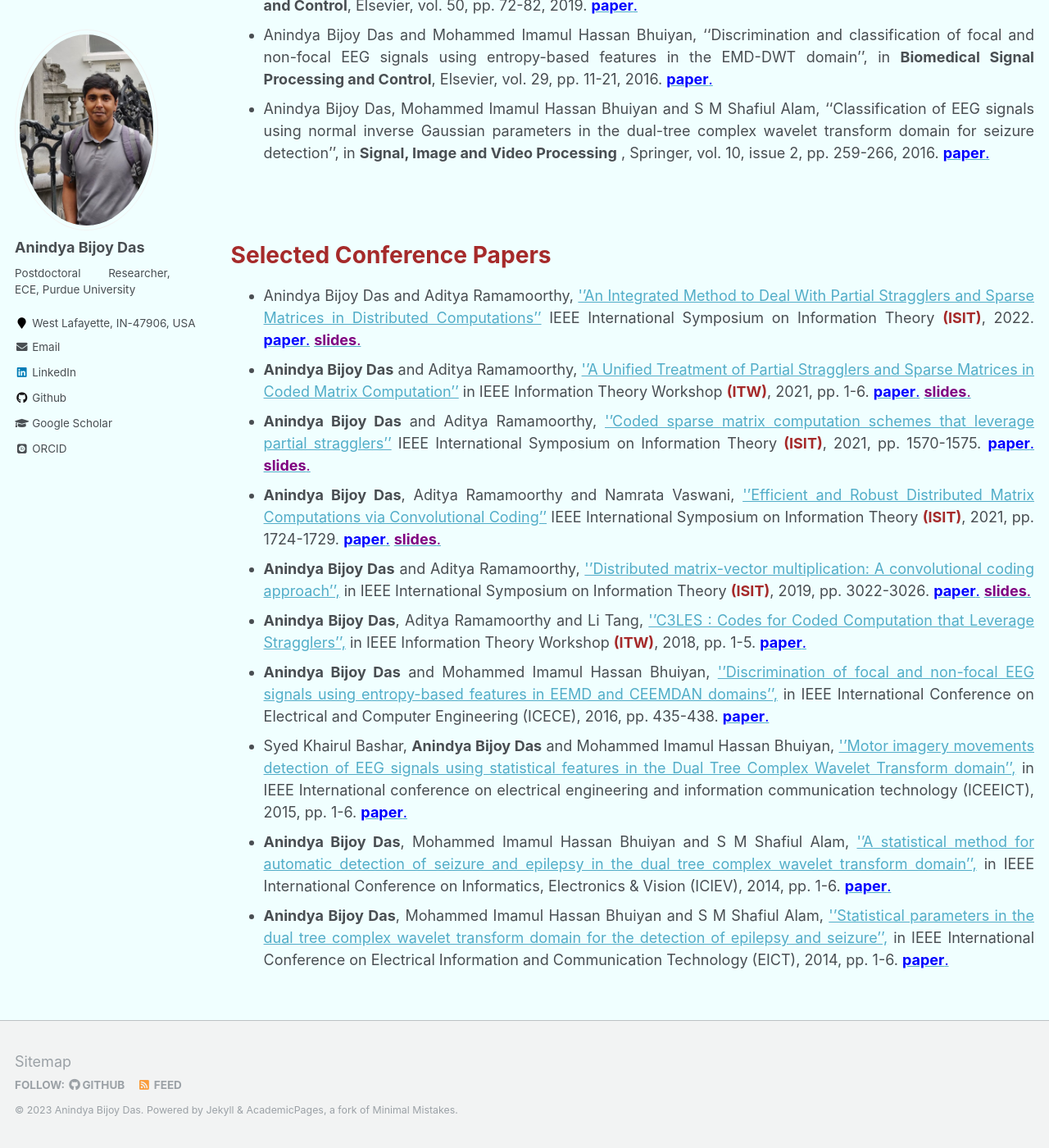
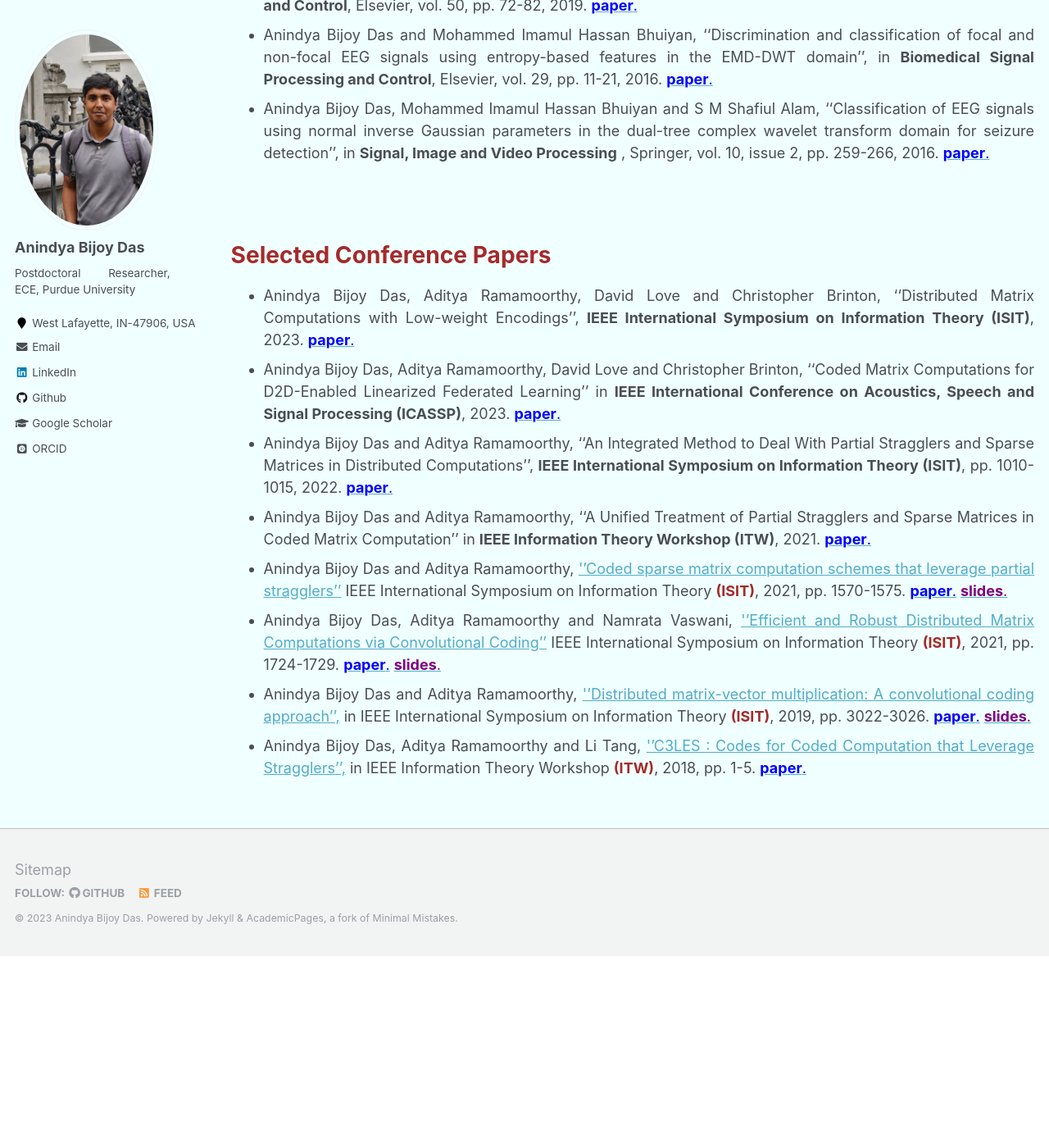
Before and after one commit to anindyabijoydas/portfolio, a Jekyll site: the page built from _pages/research.md, in a window 1280 px wide and 1400 px high, scrolled down 578 px. Shown: the whole window at 82% size. Built offline with Jekyll 4.4.1, drawn with Linux system fonts in a browser that asks for light colours; some web fonts are replaced; after the commit the page ends 1744 px from its top, so only the background shows below that.

Commit message:
Update research.md

```diff
--- a/_pages/research.md
+++ b/_pages/research.md
@@ -31,13 +31,11 @@ redirect_from:
 <span style="color:brown">**Selected Conference Papers**</span>
 ======
 
-   * Anindya Bijoy Das and Aditya Ramamoorthy, [''An Integrated Method to Deal With Partial Stragglers and Sparse Matrices in Distributed Computations''](https://www.dropbox.com/s/gbr59t8jprs81i1/ISIT_Sub_2022.pdf?dl=0) IEEE International Symposium on Information Theory <span style="color:brown">**(ISIT)**</span>, 2022. [<span style="color:blue">**paper**.</span>](https://www.dropbox.com/s/hkz63g3te7zfftr/coded_sparse.pdf?dl=0) [<span style="color:purple">**slides**.</span>](https://www.dropbox.com/s/6739v52zdu22djt/ISIT_22.pdf?dl=0)
-   * **Anindya Bijoy Das** and Aditya Ramamoorthy, [''A Unified Treatment of Partial Stragglers and Sparse Matrices in Coded Matrix Computation''](https://arxiv.org/abs/2109.12070) in IEEE Information Theory Workshop <span style="color:brown">**(ITW)**</span>, 2021, pp. 1-6. [<span style="color:blue">**paper**.</span>](https://www.dropbox.com/s/b8mf72b0jzfo3y4/class.pdf?dl=0) [<span style="color:purple">**slides**.</span>](https://www.dropbox.com/s/wowfbn9dnygnp6h/class_presentation.pdf?dl=0)
-   * **Anindya Bijoy Das** and Aditya Ramamoorthy, [''Coded sparse matrix computation schemes that leverage partial stragglers''](https://ieeexplore.ieee.org/abstract/document/9518059) IEEE International Symposium on Information Theory <span style="color:brown">**(ISIT)**</span>, 2021, pp. 1570-1575. [<span style="color:blue">**paper**.</span>](https://www.dropbox.com/s/hkz63g3te7zfftr/coded_sparse.pdf?dl=0) [<span style="color:purple">**slides**.</span>](https://www.dropbox.com/s/6v6sn0urfh8ique/sparse_presentaion.pdf?dl=0)
-   * **Anindya Bijoy Das**, Aditya Ramamoorthy and Namrata Vaswani, [''Efficient and Robust Distributed Matrix Computations via Convolutional Coding''](https://ieeexplore.ieee.org/abstract/document/9518059) IEEE International Symposium on Information Theory <span style="color:brown">**(ISIT)**</span>, 2021, pp. 1724-1729. [<span style="color:blue">**paper**.</span>](https://www.dropbox.com/s/xxfxu4otrqjs9yu/conv_code.pdf?dl=0) [<span style="color:purple">**slides**.</span>](https://www.dropbox.com/s/gy828wi4yuf7wrt/ittrans_presentation.pdf?dl=0)
-   * **Anindya Bijoy Das** and Aditya Ramamoorthy, [''Distributed matrix-vector multiplication: A convolutional coding approach'',](https://ieeexplore.ieee.org/abstract/document/8849395) in IEEE International Symposium on Information Theory <span style="color:brown">**(ISIT)**</span>,  2019, pp. 3022-3026. [<span style="color:blue">**paper**.</span>](https://www.dropbox.com/s/kbtf394dzodxpyv/geometric.pdf?dl=0) [<span style="color:purple">**slides**.</span>](https://www.dropbox.com/s/iz9nr165ni95e6b/geometricisit.pdf?dl=0)
-   * **Anindya Bijoy Das**, Aditya Ramamoorthy and Li Tang, [''C3LES : Codes for Coded Computation that Leverage Stragglers'',](https://ieeexplore.ieee.org/abstract/document/8613321) in IEEE Information Theory Workshop <span style="color:brown">**(ITW)**</span>, 2018, pp. 1-5. [<span style="color:blue">**paper**.</span>](https://www.dropbox.com/s/rc3bd70vovbshnu/cyclic.pdf?dl=0)
-   * **Anindya Bijoy Das** and Mohammed Imamul Hassan Bhuiyan, [''Discrimination of focal and non-focal EEG signals using entropy-based features in EEMD and CEEMDAN domains'',](https://ieeexplore.ieee.org/abstract/document/7853950) in IEEE International Conference on Electrical and Computer Engineering (ICECE), 2016, pp. 435-438. [<span style="color:blue">**paper**.</span>](https://www.dropbox.com/s/rucoxx2m2g5ju5e/eemd.pdf?dl=0)
-   * Syed Khairul Bashar, **Anindya Bijoy Das** and Mohammed Imamul Hassan Bhuiyan, [''Motor imagery movements detection of EEG signals using statistical features in the Dual Tree Complex Wavelet Transform domain'',](https://ieeexplore.ieee.org/abstract/document/7307506) in IEEE International conference on electrical engineering and information communication technology (ICEEICT), 2015, pp. 1-6. [<span style="color:blue">**paper**.</span>](https://www.dropbox.com/s/l8v50v4f3wgszdk/motor.pdf?dl=0)
-   * **Anindya Bijoy Das**, Mohammed Imamul Hassan Bhuiyan and S M Shafiul Alam, [''A statistical method for automatic detection of seizure and epilepsy in the dual tree complex wavelet transform domain'',](https://ieeexplore.ieee.org/abstract/document/6850758) in IEEE International Conference on Informatics, Electronics & Vision (ICIEV), 2014, pp. 1-6. [<span style="color:blue">**paper**.</span>](https://www.dropbox.com/s/twigw6vft72qhgd/iciev.pdf?dl=0)
-   * **Anindya Bijoy Das**, Mohammed Imamul Hassan Bhuiyan and S M Shafiul Alam, [''Statistical parameters in the dual tree complex wavelet transform domain for the detection of epilepsy and seizure'',](https://ieeexplore.ieee.org/abstract/document/6777821) in IEEE International Conference on Electrical Information and Communication Technology (EICT), 2014, pp. 1-6. [<span style="color:blue">**paper**.</span>](https://www.dropbox.com/s/patcbs6mqcrlr22/statistical.pdf?dl=0)
+   * Anindya Bijoy Das, Aditya Ramamoorthy, David Love and Christopher Brinton, ''Distributed Matrix Computations with Low-weight Encodings'', **IEEE International Symposium on Information Theory (ISIT)**, 2023. [<span style="color:blue">**paper**.</span>](https://arxiv.org/abs/2301.12685)
+   * Anindya Bijoy Das, Aditya Ramamoorthy, David Love and Christopher Brinton, ''Coded Matrix Computations for D2D-Enabled Linearized Federated Learning'' in **IEEE International Conference on Acoustics, Speech and Signal Processing (ICASSP)**, 2023. [<span style="color:blue">**paper**.</span>](https://ieeexplore.ieee.org/abstract/document/10095450)
+   * Anindya Bijoy Das and Aditya Ramamoorthy, ''An Integrated Method to Deal With Partial Stragglers and Sparse Matrices in Distributed Computations'', **IEEE International Symposium on Information Theory (ISIT)**, pp. 1010-1015, 2022. [<span style="color:blue">**paper**.</span>](https://ieeexplore.ieee.org/document/9834346)
+   * Anindya Bijoy Das and Aditya Ramamoorthy, ''A Unified Treatment of Partial Stragglers and Sparse Matrices in Coded Matrix Computation'' in **IEEE Information Theory Workshop (ITW)**, 2021. [<span style="color:blue">**paper**.</span>](https://ieeexplore.ieee.org/document/9611400)
+   * Anindya Bijoy Das and Aditya Ramamoorthy, [''Coded sparse matrix computation schemes that leverage partial stragglers''](https://ieeexplore.ieee.org/abstract/document/9518059) IEEE International Symposium on Information Theory <span style="color:brown">**(ISIT)**</span>, 2021, pp. 1570-1575. [<span style="color:blue">**paper**.</span>](https://www.dropbox.com/s/hkz63g3te7zfftr/coded_sparse.pdf?dl=0) [<span style="color:purple">**slides**.</span>](https://www.dropbox.com/s/6v6sn0urfh8ique/sparse_presentaion.pdf?dl=0)
+   * Anindya Bijoy Das, Aditya Ramamoorthy and Namrata Vaswani, [''Efficient and Robust Distributed Matrix Computations via Convolutional Coding''](https://ieeexplore.ieee.org/abstract/document/9518059) IEEE International Symposium on Information Theory <span style="color:brown">**(ISIT)**</span>, 2021, pp. 1724-1729. [<span style="color:blue">**paper**.</span>](https://www.dropbox.com/s/xxfxu4otrqjs9yu/conv_code.pdf?dl=0) [<span style="color:purple">**slides**.</span>](https://www.dropbox.com/s/gy828wi4yuf7wrt/ittrans_presentation.pdf?dl=0)
+   * Anindya Bijoy Das and Aditya Ramamoorthy, [''Distributed matrix-vector multiplication: A convolutional coding approach'',](https://ieeexplore.ieee.org/abstract/document/8849395) in IEEE International Symposium on Information Theory <span style="color:brown">**(ISIT)**</span>,  2019, pp. 3022-3026. [<span style="color:blue">**paper**.</span>](https://www.dropbox.com/s/kbtf394dzodxpyv/geometric.pdf?dl=0) [<span style="color:purple">**slides**.</span>](https://www.dropbox.com/s/iz9nr165ni95e6b/geometricisit.pdf?dl=0)
+   * Anindya Bijoy Das, Aditya Ramamoorthy and Li Tang, [''C3LES : Codes for Coded Computation that Leverage Stragglers'',](https://ieeexplore.ieee.org/abstract/document/8613321) in IEEE Information Theory Workshop <span style="color:brown">**(ITW)**</span>, 2018, pp. 1-5. [<span style="color:blue">**paper**.</span>](https://www.dropbox.com/s/rc3bd70vovbshnu/cyclic.pdf?dl=0)
```
